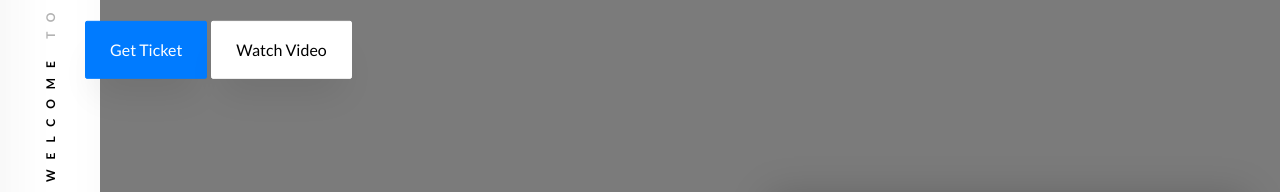
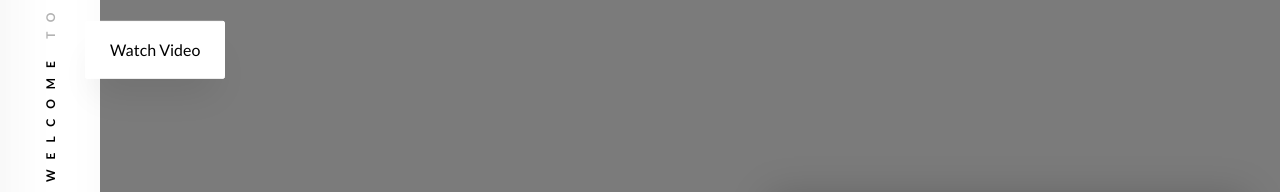
Before and after one commit to NanaTutu/heatconference, a plain HTML site: page index.html in a window 1280 px wide. Shown: the part 451-643 px from the top of the page. Drawn offline with Linux system fonts and the light colour scheme; some packages are replaced by stand-ins of ours; no server answers; placeholder pictures from the web are drawn by us; files whose address does not match are found by name.

Commit message:
removes the get ticket link from parallax images

```diff
--- a/index.html
+++ b/index.html
@@ -63,7 +63,7 @@
 		          	<div class="text mt-4 mt-md-0">
 			            <h1 class="mb-4">HEAT <span>Conference</span> 2020</span></h1>
 			            <h2 class="mb-4">June 26-30, 2030 - 08:00am-12:00pm</h2>
-			            <p><a href="#" class="btn btn-primary py-3 px-4">Get Ticket</a> <a href="#" class="btn btn-white py-3 px-4">Watch Video</a></p>
+			            <p><a href="#" class="btn btn-white py-3 px-4">Watch Video</a></p>
 		            </div>
 		          </div>
 	        	</div>
@@ -81,7 +81,7 @@
 		          	<div class="text mt-4 mt-md-0">
 			            <h1 class="mb-4">HEAT <span>Conference</span> 2020</h1>
 			            <h2 class="mb-4">June 26-30, 2020 - 08:00am-12:00pm</h2>
-			            <p><a href="#" class="btn btn-primary py-3 px-4">Get Ticket</a> <a href="#" class="btn btn-white py-3 px-4">Watch Video</a></p>
+			            <p> <a href="#" class="btn btn-white py-3 px-4">Watch Video</a></p>
 		            </div>
 		          </div>
 	        	</div>
```
